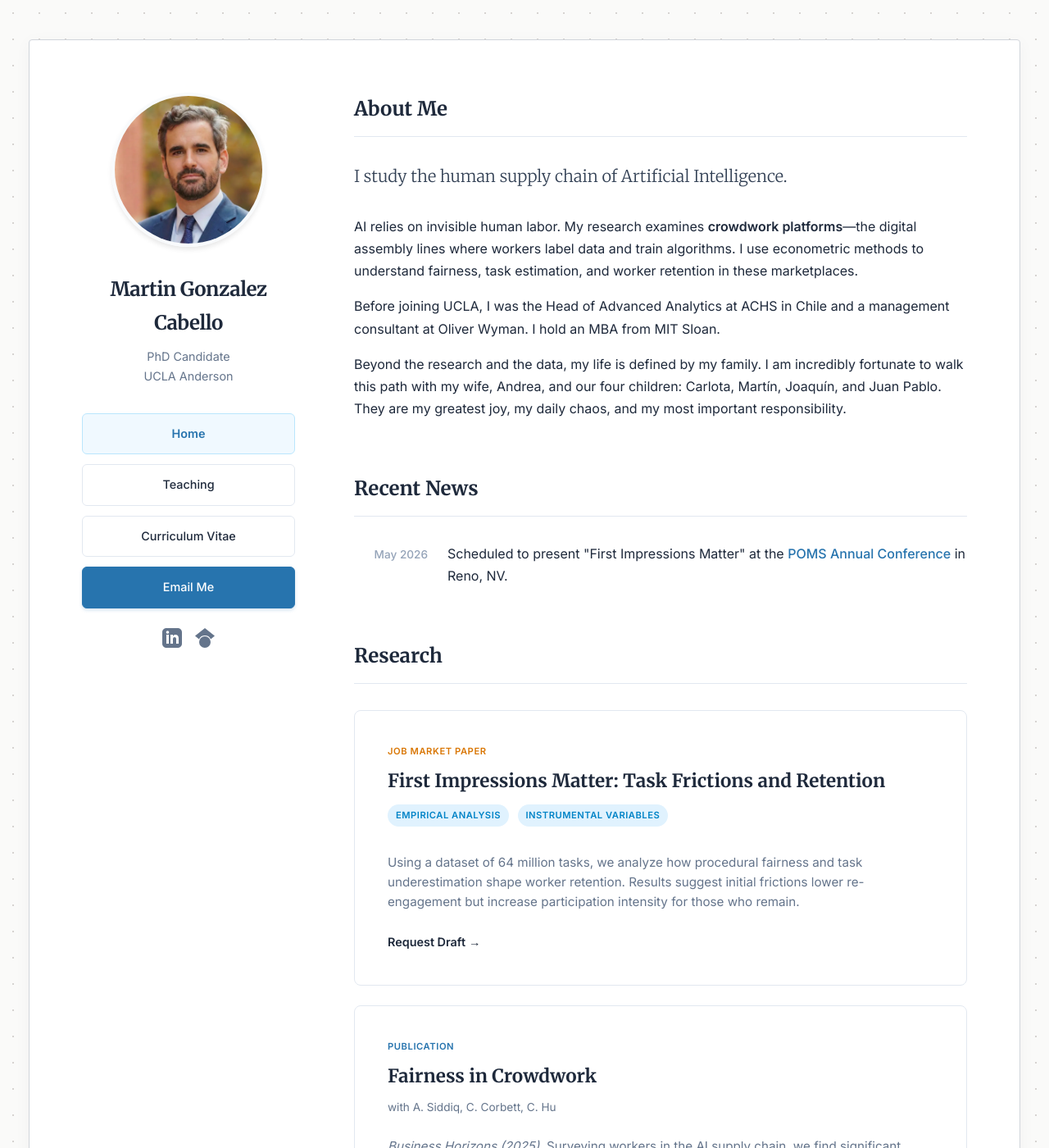
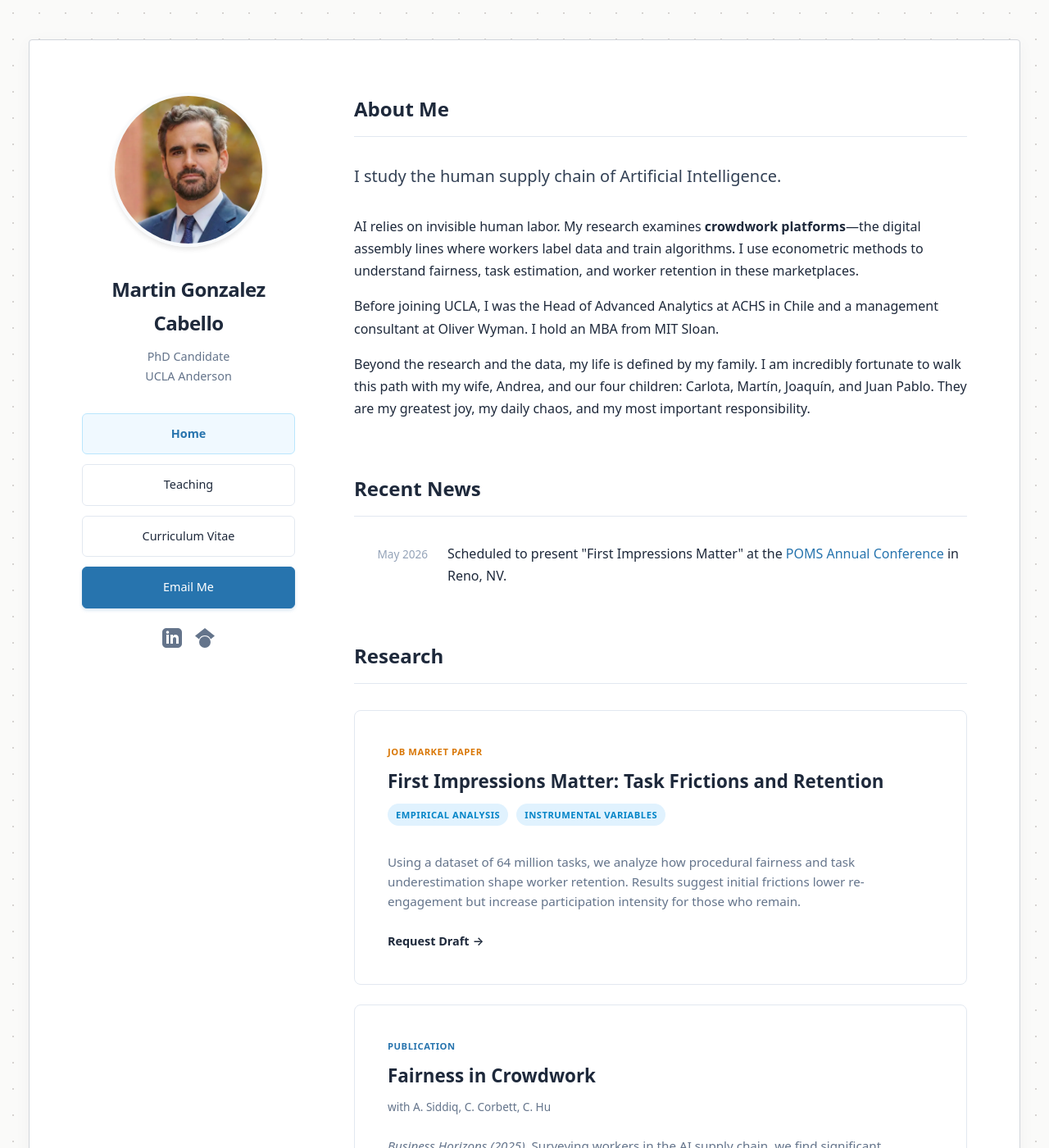
Before and after one commit to martins73/research-site, a Jekyll site: the page built from index.html, in a window 1280 px wide and 1400 px high. Shown: the whole window at 82% size. Built offline with Jekyll 4.4.1, drawn with Linux system fonts in a browser that asks for light colours.

Commit message:
Remove Google Fonts and standardize font family
Removed Google Fonts links and replaced font families with 'inherit' for consistency.

```diff
--- a/_layouts/default.html
+++ b/_layouts/default.html
@@ -20,10 +20,6 @@
     <title>{{ page.title }} | Martin Gonzalez Cabello</title>
     <link rel="icon" type="image/png" href="/assets/favicon.png">
 
-    <link rel="preconnect" href="https://fonts.googleapis.com">
-    <link rel="preconnect" href="https://fonts.gstatic.com" crossorigin>
-    <link href="https://fonts.googleapis.com/css2?family=Inter:wght@300;400;500;600&family=Merriweather:ital,wght@0,300;0,400;0,700;1,300&display=swap" rel="stylesheet">
-
     <style>
         /* DESIGN SYSTEM: Unified Academic Paper */
         :root {
@@ -41,7 +37,7 @@
 
         /* 1. GLOBAL STYLES */
         body {
-            font-family: 'Inter', sans-serif;
+            font-family: system-ui, -apple-system, "Segoe UI", Roboto, Helvetica, Arial, sans-serif;
             color: var(--text-main);
             line-height: 1.7;
             margin: 0; padding: 0;
@@ -57,7 +53,8 @@
         }
 
         h1, h2, h3, .name {
-            font-family: 'Merriweather', serif;
+            font-family: system-ui, -apple-system, "Segoe UI", Roboto, Helvetica, Arial, sans-serif;
+            font-weight: 600; /* Keeps them bold without needing a bold font file */
         }
 
         /* 2. THE UNIFIED CONTAINER (The Single Sheet of Paper) */
@@ -124,12 +121,12 @@
         }
 
         .name { font-size: 1.5rem; font-weight: 700; margin: 0 0 0.5rem 0; color: #1e293b; letter-spacing: -0.5px; }
-        .affiliation { font-size: 0.9rem; color: var(--text-light); margin-bottom: 2rem; font-family: 'Inter', sans-serif; }
+        .affiliation { font-size: 0.9rem; color: var(--text-light); margin-bottom: 2rem; font-family: inherit; }
 
         .sidebar-btn {
             display: flex; align-items: center; justify-content: center; width: 100%; padding: 0.75rem 0; margin-bottom: 0.75rem; border-radius: 6px;
             text-decoration: none; font-size: 0.9rem; font-weight: 500; box-sizing: border-box; transition: all 0.2s;
-            font-family: 'Inter', sans-serif;
+            font-family: inherit;
         }
 
         .btn-primary { background-color: var(--accent); color: white; border: 1px solid var(--accent); box-shadow: 0 2px 4px rgba(39, 116, 174, 0.2); }
@@ -159,7 +156,7 @@
             font-weight: 300;
             line-height: 1.6;
             margin-bottom: 2rem;
-            font-family: 'Merriweather', serif;
+            font-family: inherit;
         }
 
         /* 3. UPDATED: 4x1 WIDE LIST VIEW */
@@ -204,13 +201,13 @@
             font-weight: 700;
             margin-bottom: 0.75rem;
             display: inline-block;
-            font-family: 'Inter', sans-serif;
+            font-family: inherit;
         }
 
         .paper-tag.job-market { color: #D97706; }
 
         .card-title {
-            font-family: 'Merriweather', serif;
+            font-family: inherit;
             font-size: 1.4rem; /* Larger title */
             font-weight: 700;
             margin: 0 0 0.75rem 0;
@@ -237,7 +234,7 @@
         /* 4. LIST STYLES */
         .news-list { list-style: none; padding: 0; }
         .news-item { display: grid; grid-template-columns: 90px 1fr; gap: 1.5rem; margin-bottom: 1.25rem; align-items: baseline; }
-        .news-date { font-family: 'Inter', sans-serif; font-weight: 500; color: #94a3b8; font-size: 0.85rem; text-align: right; }
+        .news-date { font-family: inherit; font-weight: 500; color: #94a3b8; font-size: 0.85rem; text-align: right; }
         .news-text { font-size: 1rem; color: var(--text-main); }
 
         .cv-entry { margin-bottom: 2rem; padding-left: 1rem; border-left: 2px solid transparent; transition: border 0.2s; }
@@ -249,7 +246,7 @@
         .tech-badge {
             display: inline-block;
             font-size: 0.7rem;
-            font-family: 'Inter', sans-serif;
+            font-family: inherit;
             font-weight: 600;
             text-transform: uppercase;
             letter-spacing: 0.5px;
```
